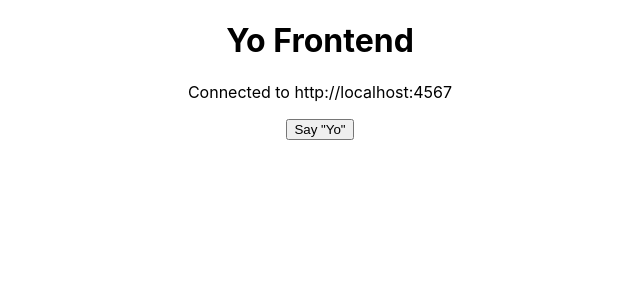
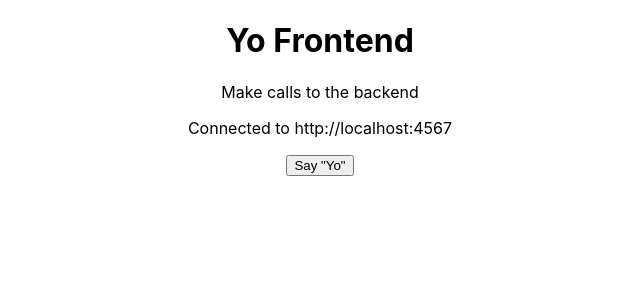
Before and after one commit to jasonwc-jenkinsx-example/yo-frontend, a React (Create React App) app: page / in a window 1280 px wide. Shown: the top 300 px of the page, without its empty margins (320-960 px from the left). Built offline with nearby package versions, Linux system fonts and the light colour scheme.

Commit message:
Add text

```diff
--- a/src/App.js
+++ b/src/App.js
@@ -24,6 +24,7 @@ class App extends React.Component {
     return (
       <div className="App">
         <h1>Yo Frontend</h1>
+        <p>Make calls to the backend</p>
         <p> Connected to { settings.API_URL }</p>
         <div>
           <button onClick={this.onClickHandler}>Say "Yo"</button>
```
